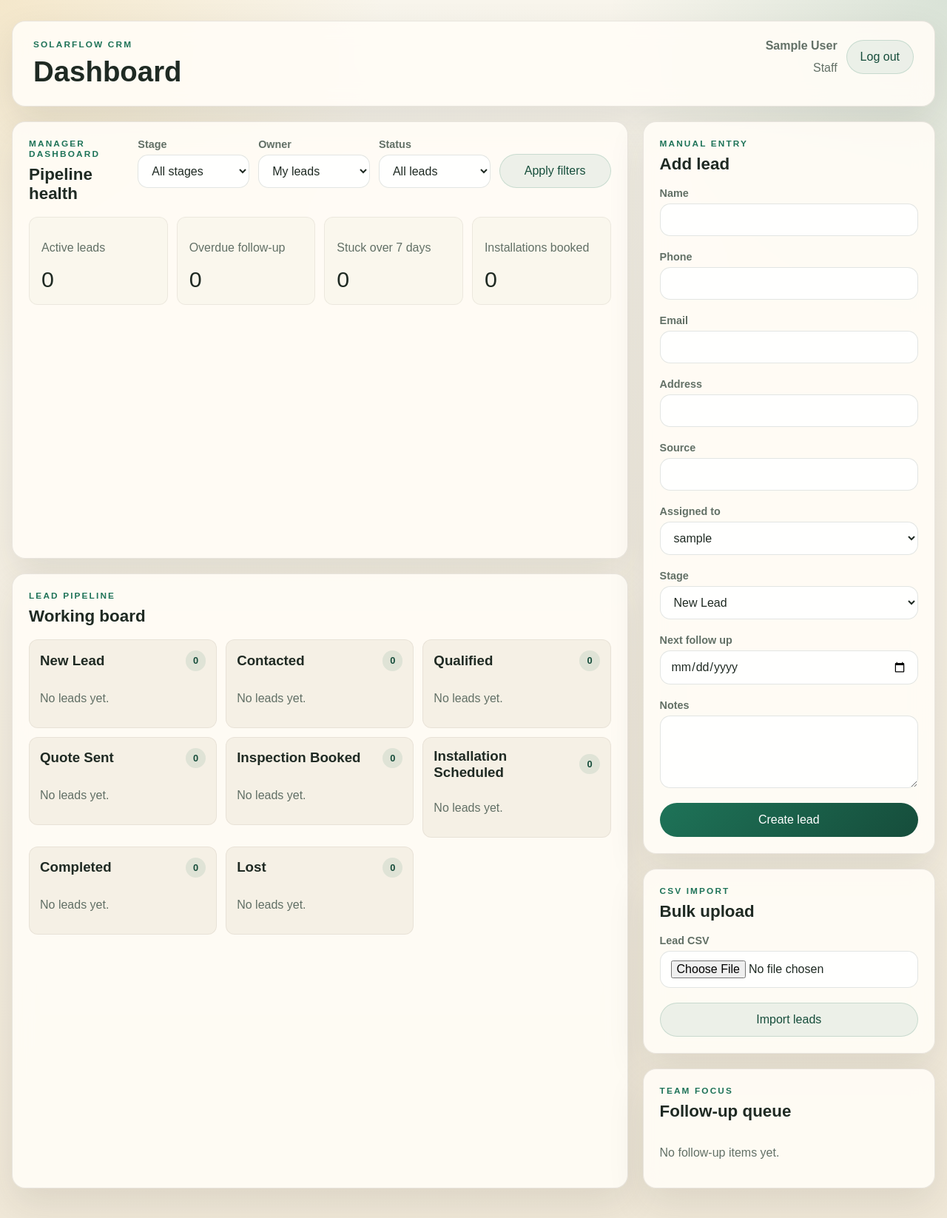
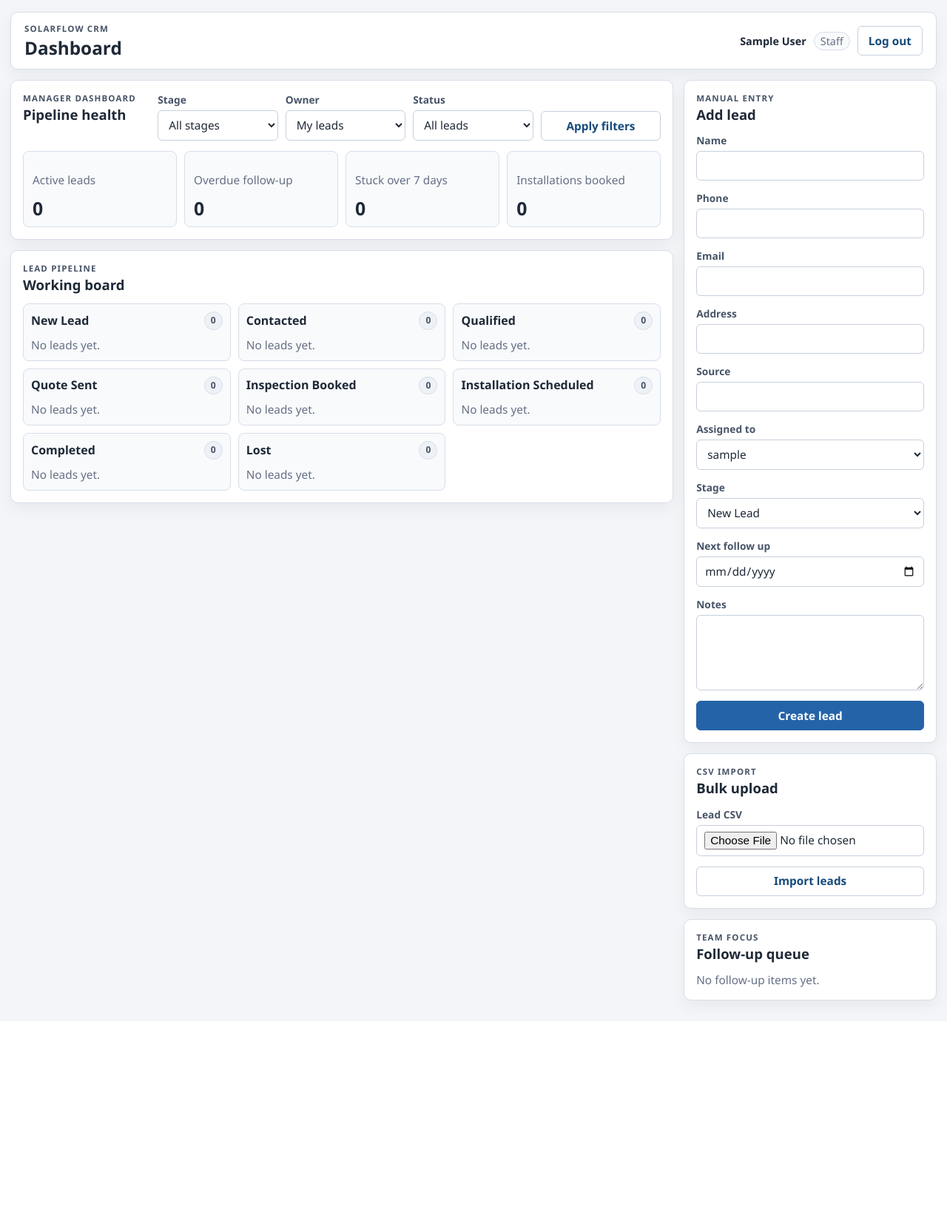
Before and after one commit to Neel57646/SolarFlow-CRM, a Django app: page /dashboard/ in a window 1280 px wide. Shown: the whole page at 74% size. After the commit the page ends 1374 px from the top, so only its background shows below. Run offline with Django 5.2, Linux system fonts and the light colour scheme; the visitor is signed in with stand-in values (Sample User, id 1); data comes from the database, SQL or seed files in the repository; data that the repository does not hold is empty.

Commit message:
Apply minimal blue-gray CRM redesign

```diff
--- a/static/crm/styles.css
+++ b/static/crm/styles.css
@@ -1,30 +1,43 @@
 :root {
-  --bg: #f4f1e8;
-  --surface: rgba(255, 252, 246, 0.92);
-  --surface-soft: rgba(250, 246, 236, 0.88);
-  --border: rgba(76, 68, 56, 0.12);
-  --text: #1f2a23;
-  --muted: #627066;
-  --accent: #1e7358;
-  --accent-deep: #164d3b;
-  --warning: #d9851d;
-  --danger: #c1533a;
-  --shadow: 0 20px 50px rgba(41, 39, 28, 0.1);
+  --bg: #f3f5f8;
+  --surface: #ffffff;
+  --surface-soft: #f8fafc;
+  --surface-muted: #eef2f7;
+  --border: #d8dee8;
+  --border-strong: #c7d0dd;
+  --text: #1f2937;
+  --muted: #667085;
+  --muted-strong: #475467;
+  --accent: #2563a8;
+  --accent-deep: #174a7c;
+  --accent-soft: #e8f1fb;
+  --warning: #b7791f;
+  --warning-soft: #fff7e6;
+  --danger: #b42318;
+  --danger-soft: #fff0ee;
+  --success: #1f7a4d;
+  --success-soft: #ecfdf3;
+  --shadow: 0 8px 20px rgba(15, 23, 42, 0.05);
+  --radius-sm: 6px;
+  --radius-md: 8px;
+  --radius-lg: 10px;
 }
 
 * {
   box-sizing: border-box;
 }
 
+html {
+  background: var(--bg);
+}
+
 body {
   margin: 0;
   min-height: 100vh;
-  font-family: "Source Sans 3", sans-serif;
+  font-family: "Source Sans 3", "Segoe UI", sans-serif;
+  font-size: 0.96rem;
   color: var(--text);
-  background:
-    radial-gradient(circle at top left, rgba(229, 177, 72, 0.2), transparent 25%),
-    radial-gradient(circle at top right, rgba(30, 115, 88, 0.14), transparent 22%),
-    linear-gradient(180deg, #f8f5ec 0%, #f0e8d8 100%);
+  background: var(--bg);
 }
 
 a {
@@ -39,10 +52,27 @@ textarea {
   font: inherit;
 }
 
+button,
+a,
+input,
+select,
+textarea {
+  transition: border-color 0.15s ease, box-shadow 0.15s ease, background 0.15s ease, color 0.15s ease;
+}
+
+a:focus-visible,
+button:focus-visible,
+input:focus-visible,
+select:focus-visible,
+textarea:focus-visible {
+  outline: 3px solid rgba(37, 99, 168, 0.22);
+  outline-offset: 2px;
+}
+
 .app-shell {
-  width: min(1440px, calc(100% - 32px));
+  width: min(1480px, calc(100% - 28px));
   margin: 0 auto;
-  padding: 28px 0 40px;
+  padding: 16px 0 28px;
 }
 
 .app-header,
@@ -50,26 +80,25 @@ textarea {
 .auth-panel {
   background: var(--surface);
   border: 1px solid var(--border);
-  border-radius: 18px;
+  border-radius: var(--radius-lg);
   box-shadow: var(--shadow);
-  backdrop-filter: blur(14px);
 }
 
 .app-header {
-  padding: 24px 28px;
+  padding: 14px 18px;
   display: flex;
   justify-content: space-between;
-  align-items: flex-start;
-  gap: 18px;
+  align-items: center;
+  gap: 16px;
 }
 
 .eyebrow,
 .section-kicker {
-  margin: 0 0 8px;
+  margin: 0 0 4px;
   text-transform: uppercase;
-  letter-spacing: 0.18em;
-  font-size: 0.74rem;
-  color: var(--accent);
+  letter-spacing: 0.1em;
+  font-size: 0.72rem;
+  color: var(--muted-strong);
   font-weight: 700;
 }
 
@@ -78,74 +107,102 @@ h2,
 h3,
 h4 {
   margin: 0;
-  font-family: "Space Grotesk", sans-serif;
+  font-family: "Source Sans 3", "Segoe UI", sans-serif;
+  color: var(--text);
+  line-height: 1.2;
 }
 
 h1 {
-  font-size: clamp(1.8rem, 3vw, 2.9rem);
-  max-width: 18ch;
+  font-size: clamp(1.25rem, 1.9vw, 1.75rem);
+  font-weight: 700;
+  max-width: none;
 }
 
 h2 {
-  font-size: 1.4rem;
+  font-size: 1.16rem;
+  font-weight: 700;
+}
+
+h3 {
+  font-size: 1rem;
+  font-weight: 700;
+}
+
+h4 {
+  font-size: 0.98rem;
+  font-weight: 700;
 }
 
 .header-actions,
 .user-pill {
   display: flex;
-  gap: 12px;
+  gap: 10px;
   align-items: center;
 }
 
 .user-pill {
-  flex-direction: column;
-  align-items: flex-end;
+  flex-direction: row;
+  flex-wrap: wrap;
+  justify-content: flex-end;
   color: var(--muted);
+  font-size: 0.9rem;
+}
+
+.user-pill strong {
+  color: var(--text);
+}
+
+.user-pill span {
+  padding: 2px 8px;
+  border: 1px solid var(--border);
+  border-radius: 999px;
+  background: var(--surface-soft);
 }
 
 .layout,
 .detail-layout {
   display: grid;
-  gap: 20px;
-  margin-top: 20px;
+  gap: 14px;
+  margin-top: 14px;
 }
 
 .layout {
-  grid-template-columns: minmax(0, 2fr) minmax(330px, 0.95fr);
+  grid-template-columns: minmax(0, 2.15fr) minmax(300px, 0.82fr);
+  align-items: start;
 }
 
 .content-column,
 .sidebar,
 .stack {
   display: grid;
-  gap: 20px;
+  gap: 14px;
 }
 
 .panel,
 .auth-panel {
-  padding: 22px;
+  padding: 16px;
 }
 
 .panel-header {
   display: flex;
   justify-content: space-between;
   align-items: flex-start;
-  gap: 16px;
-  margin-bottom: 18px;
+  gap: 14px;
+  margin-bottom: 14px;
 }
 
 .metrics-grid {
   display: grid;
   grid-template-columns: repeat(4, minmax(0, 1fr));
-  gap: 12px;
+  gap: 10px;
 }
 
 .metric-card,
 .detail-card {
   background: var(--surface-soft);
-  border: 1px solid rgba(76, 68, 56, 0.08);
-  border-radius: 12px;
-  padding: 16px;
+  border: 1px solid var(--border);
+  border-radius: var(--radius-md);
+  padding: 12px;
 }
 
 .metric-label,
@@ -158,39 +215,53 @@ dt,
   color: var(--muted);
 }
 
+.muted-copy {
+  margin: 0;
+}
+
 .metric-value {
-  font-size: 1.9rem;
-  margin: 6px 0 0;
-  font-family: "Space Grotesk", sans-serif;
+  font-size: 1.55rem;
+  line-height: 1;
+  margin: 5px 0 0;
+  font-weight: 700;
 }
 
 .filter-grid {
   display: grid;
   grid-template-columns: repeat(4, minmax(0, 1fr));
-  gap: 12px;
+  gap: 10px;
   align-items: end;
+  width: min(680px, 100%);
 }
 
 .field {
   display: grid;
-  gap: 6px;
+  gap: 5px;
+  min-width: 0;
 }
 
 .field label {
-  font-size: 0.9rem;
-  color: var(--muted);
-  font-weight: 600;
+  font-size: 0.86rem;
+  color: var(--muted-strong);
+  font-weight: 700;
 }
 
 input,
 select,
 textarea {
   width: 100%;
-  border: 1px solid rgba(98, 112, 102, 0.18);
-  border-radius: 14px;
-  background: rgba(255, 255, 255, 0.92);
-  padding: 12px 14px;
+  min-height: 40px;
+  border: 1px solid var(--border-strong);
+  border-radius: var(--radius-sm);
+  background: var(--surface);
+  padding: 8px 10px;
   color: var(--text);
+}
+
+input:hover,
+select:hover,
+textarea:hover {
+  border-color: #aeb9c8;
 }
 
 textarea {
@@ -202,22 +273,34 @@ textarea {
   display: inline-flex;
   align-items: center;
   justify-content: center;
-  min-height: 46px;
-  border-radius: 999px;
-  border: none;
-  padding: 12px 18px;
+  min-height: 40px;
+  border-radius: var(--radius-sm);
+  padding: 8px 14px;
   cursor: pointer;
+  font-weight: 700;
+  white-space: nowrap;
 }
 
 .primary-button {
-  background: linear-gradient(135deg, var(--accent) 0%, var(--accent-deep) 100%);
-  color: white;
+  background: var(--accent);
+  color: #ffffff;
+  border: 1px solid var(--accent);
+}
+
+.primary-button:hover {
+  background: var(--accent-deep);
+  border-color: var(--accent-deep);
 }
 
 .secondary-button {
-  background: rgba(30, 115, 88, 0.08);
+  background: var(--surface);
   color: var(--accent-deep);
-  border: 1px solid rgba(30, 115, 88, 0.18);
+  border: 1px solid var(--border-strong);
+}
+
+.secondary-button:hover {
+  background: var(--accent-soft);
+  border-color: #9bb7d7;
 }
 
 .align-end {
@@ -226,26 +309,26 @@ textarea {
 
 .stage-board {
   display: grid;
-  grid-template-columns: repeat(auto-fit, minmax(min(100%, 240px), 1fr));
-  gap: 12px;
+  grid-template-columns: repeat(auto-fit, minmax(min(100%, 230px), 1fr));
+  gap: 10px;
   align-items: start;
   overflow: visible;
 }
 
 .stage-column {
-  background: rgba(245, 240, 228, 0.95);
-  border-radius: 12px;
-  border: 1px solid rgba(76, 68, 56, 0.08);
+  background: var(--surface-soft);
+  border-radius: var(--radius-md);
+  border: 1px solid var(--border);
   min-width: 0;
-  padding: 14px;
+  padding: 10px;
 }
 
 .stage-column-header {
   display: flex;
   justify-content: space-between;
   align-items: center;
-  gap: 10px;
-  margin-bottom: 12px;
+  gap: 8px;
+  margin-bottom: 10px;
 }
 
 .stage-column-header h3 {
@@ -259,28 +342,36 @@ textarea {
   align-items: center;
   max-width: 100%;
   border-radius: 999px;
-  padding: 6px 10px;
-  font-size: 0.8rem;
+  padding: 4px 8px;
+  font-size: 0.76rem;
   font-weight: 700;
   line-height: 1.2;
   overflow-wrap: anywhere;
   white-space: normal;
 }
 
-.stage-count,
+.stage-count {
+  background: var(--surface-muted);
+  color: var(--muted-strong);
+  border: 1px solid var(--border);
+}
+
 .badge.success {
-  background: rgba(30, 115, 88, 0.1);
-  color: var(--accent-deep);
+  background: var(--success-soft);
+  color: var(--success);
+  border: 1px solid #badbcc;
 }
 
 .badge.owner {
-  background: rgba(217, 133, 29, 0.12);
-  color: #92520a;
+  background: var(--accent-soft);
+  color: var(--accent-deep);
+  border: 1px solid #c4d8ee;
 }
 
 .badge.danger {
-  background: rgba(193, 83, 58, 0.14);
+  background: var(--danger-soft);
   color: var(--danger);
+  border: 1px solid #f1b8b2;
 }
 
 .lead-list,
@@ -288,7 +379,7 @@ textarea {
 .message-stack,
 .timeline {
   display: grid;
-  gap: 12px;
+  gap: 9px;
   min-width: 0;
 }
 
```
Also changed, not shown: other parts of static/crm/styles.css (+80 -22 lines).
